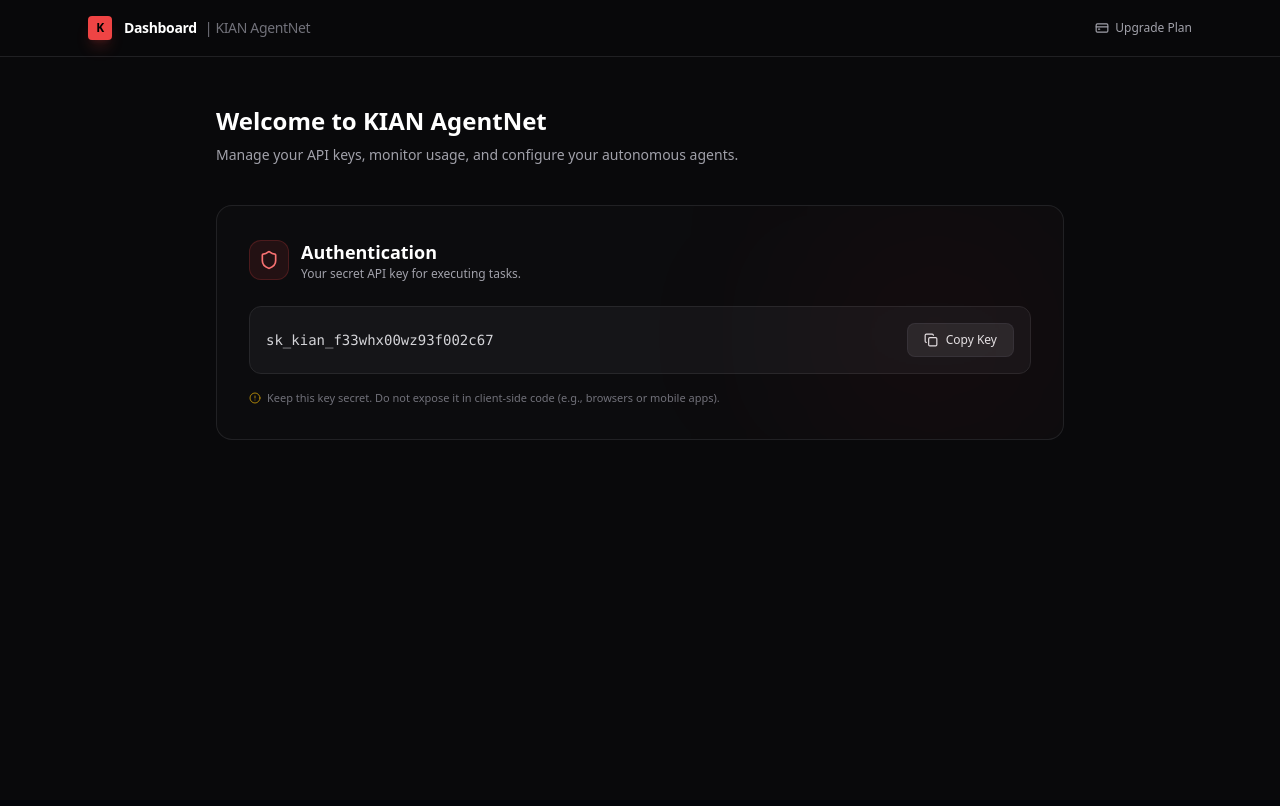
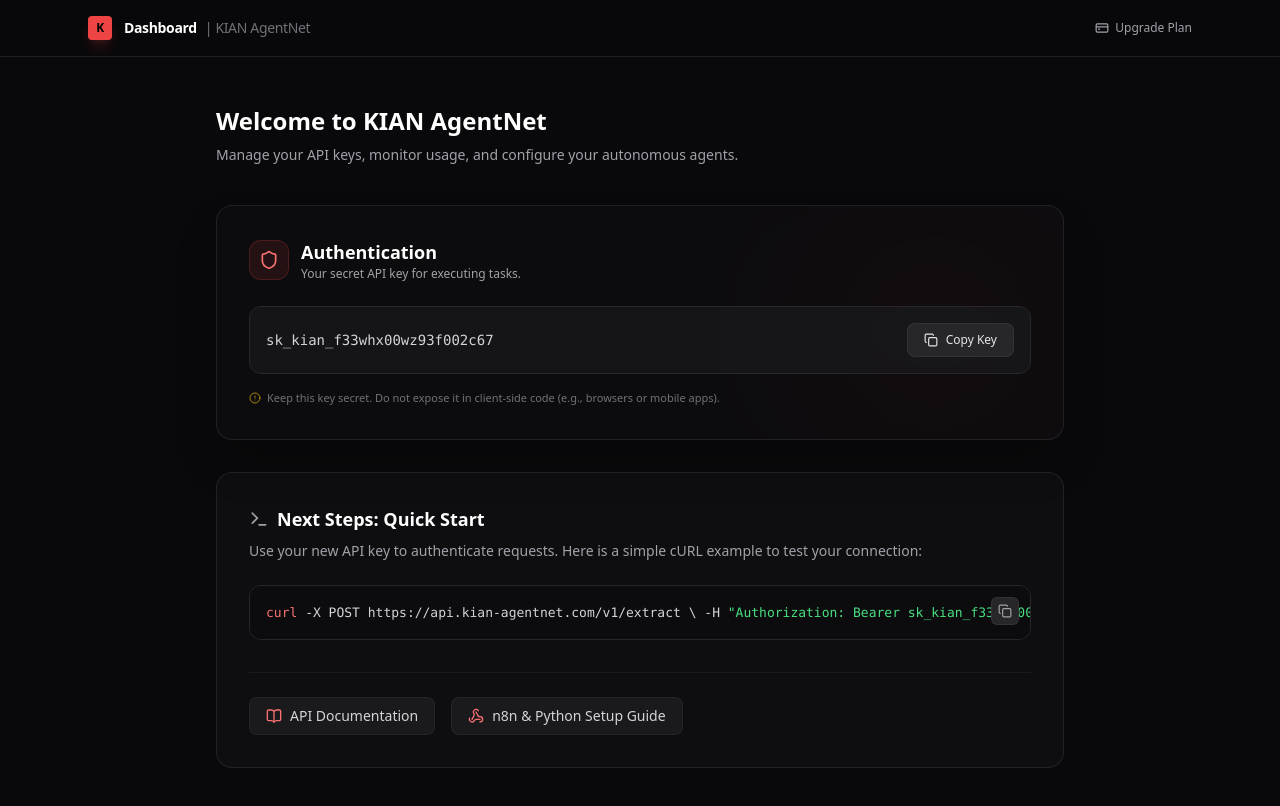
Before and after one commit to chromadreamstudio-netizen/kian-agentnet-ui, a Next.js app: page /dashboard in a window 1280 px wide. Both pictures are taken after a click on the button "Generate Secret Key". Shown: the top 806 px of the page. Built offline with nearby package versions, Linux system fonts and the light colour scheme.

Commit message:
feat: add quick start guide and cURL example after API key generation

```diff
--- a/src/app/dashboard/page.tsx
+++ b/src/app/dashboard/page.tsx
@@ -2,17 +2,20 @@
 
 import { useState } from "react";
 import Link from "next/link";
-import { Key, Copy, Check, Shield, Zap, CreditCard, AlertCircle } from "lucide-react";
+import {
+  Key, Copy, Check, Shield, Zap, CreditCard,
+  AlertCircle, Terminal, BookOpen, Webhook
+} from "lucide-react";
 
 export default function DashboardPage() {
   const [apiKey, setApiKey] = useState<string | null>(null);
   const [isGenerating, setIsGenerating] = useState(false);
   const [copied, setCopied] = useState(false);
+  const [codeCopied, setCodeCopied] = useState(false);
 
-  // دالة لتوليد المفتاح (يمكنك ربطها بـ Supabase لاحقاً)
+  // دالة لتوليد المفتاح (محاكاة للواجهة الأمامية)
   const handleGenerateKey = async () => {
     setIsGenerating(true);
-    // محاكاة وقت التحميل ليعطي شعوراً احترافياً
     setTimeout(() => {
       const generatedKey = "sk_kian_" + Math.random().toString(36).substr(2, 12) + "93f002c67";
       setApiKey(generatedKey);
@@ -20,16 +23,14 @@
     }, 1200);
   };
 
-  const copyToClipboard = () => {
-    if (apiKey) {
-      navigator.clipboard.writeText(apiKey);
-      setCopied(true);
-      setTimeout(() => setCopied(false), 2000);
-    }
+  const copyToClipboard = (text: string, setCopyState: (val: boolean) => void) => {
+    navigator.clipboard.writeText(text);
+    setCopyState(true);
+    setTimeout(() => setCopyState(false), 2000);
   };
 
   return (
-    <div className="min-h-screen bg-[#09090b] text-zinc-100 font-sans">
+    <div className="min-h-screen bg-[#09090b] text-zinc-100 font-sans pb-20">
       {/* Header */}
       <header className="border-b border-zinc-800/80 bg-[#09090b]/80 backdrop-blur-xl sticky top-0 z-50">
         <div className="max-w-6xl mx-auto px-6 h-14 flex items-center justify-between">
@@ -57,10 +58,10 @@
         </div>
 
         {/* API Key Section */}
-        <div className="bg-[#0c0c0e] border border-zinc-800/80 rounded-2xl p-8 relative overflow-hidden">
+        <div className="bg-[#0c0c0e] border border-zinc-800/80 rounded-2xl p-8 relative overflow-hidden shadow-2xl">
           <div className="absolute top-0 right-0 p-32 bg-red-500/5 blur-[100px] rounded-full pointer-events-none" />
 
-          <div className="flex items-center gap-3 mb-6">
+          <div className="flex items-center gap-3 mb-6 relative z-10">
             <div className="w-10 h-10 rounded-xl bg-red-500/10 border border-red-500/20 flex items-center justify-center">
               <Shield className="text-red-400" size={20} />
             </div>
@@ -71,11 +72,11 @@
           </div>
 
           {!apiKey ? (
-            <div className="bg-zinc-900/50 border border-zinc-800/50 rounded-xl p-8 text-center">
+            <div className="bg-zinc-900/50 border border-zinc-800/50 rounded-xl p-8 text-center relative z-10">
               <Key className="mx-auto text-zinc-500 mb-4" size={32} />
               <h3 className="text-sm font-medium text-zinc-200 mb-2">No API Key Found</h3>
               <p className="text-xs text-zinc-400 mb-6 max-w-sm mx-auto">
-                Generate your first secret key to start connecting your agents to the KIAN network. You currently have 50 free credits.
+                Generate your first secret key to start connecting your agents to the KIAN network.
               </p>
               <button
                 onClick={handleGenerateKey}
@@ -92,13 +93,13 @@
               </button>
             </div>
           ) : (
-            <div className="space-y-4">
+            <div className="space-y-4 relative z-10">
               <div className="bg-zinc-900/80 border border-zinc-800 rounded-xl p-4 flex flex-col sm:flex-row sm:items-center justify-between gap-4">
                 <div className="font-mono text-sm text-zinc-300 break-all select-all">
                   {apiKey}
                 </div>
                 <button
-                  onClick={copyToClipboard}
+                  onClick={() => copyToClipboard(apiKey, setCopied)}
                   className="shrink-0 flex items-center justify-center gap-2 px-4 py-2 bg-zinc-800 hover:bg-zinc-700 text-zinc-200 text-xs font-medium rounded-lg transition-colors border border-zinc-700/50"
                 >
                   {copied ? <Check size={14} className="text-green-400" /> : <Copy size={14} />}
@@ -112,6 +113,44 @@
             </div>
           )}
         </div>
+
+        {/* Quick Start Section - يظهر فقط بعد إنشاء المفتاح */}
+        {apiKey && (
+          <div className="mt-8 bg-zinc-900/40 border border-zinc-800/80 rounded-2xl p-8 animate-in fade-in slide-in-from-bottom-4 duration-700">
+            <h2 className="text-lg font-semibold text-white mb-2 flex items-center gap-2">
+              <Terminal className="text-zinc-400" size={20} /> Next Steps: Quick Start
+            </h2>
+            <p className="text-sm text-zinc-400 mb-6">
+              Use your new API key to authenticate requests. Here is a simple cURL example to test your connection:
+            </p>
+
+            <div className="relative group">
+              <div className="absolute right-3 top-3">
+                <button
+                  onClick={() => copyToClipboard(`curl -X POST https://api.kian-agentnet.com/v1/extract \\\n  -H "Authorization: Bearer ${apiKey}" \\\n  -H "Content-Type: application/json" \\\n  -d '{"target": "https://example.com"}'`, setCodeCopied)}
+                  className="p-1.5 bg-zinc-800 hover:bg-zinc-700 text-zinc-400 hover:text-white rounded-md transition-colors border border-zinc-700/50"
+                >
+                  {codeCopied ? <Check size={14} className="text-green-400" /> : <Copy size={14} />}
+                </button>
+              </div>
+              <pre className="bg-[#0c0c0e] border border-zinc-800 rounded-xl p-4 font-mono text-[13px] text-zinc-300 overflow-x-auto leading-relaxed">
+<span className="text-red-400">curl</span> -X POST https://api.kian-agentnet.com/v1/extract \
+  -H <span className="text-green-400">"Authorization: Bearer {apiKey}"</span> \
+  -H <span className="text-green-400">"Content-Type: application/json"</span> \
+  -d <span className="text-yellow-300">'&#123;"target": "https://example.com"&#125;'</span>
+              </pre>
+            </div>
+
+            <div className="mt-8 flex flex-wrap gap-4 pt-6 border-t border-zinc-800/50">
+              <Link href="#" className="flex items-center gap-2 text-sm text-zinc-300 hover:text-white bg-zinc-800/50 hover:bg-zinc-800 px-4 py-2 rounded-lg transition-colors border border-zinc-700/30">
+                <BookOpen size={16} className="text-red-400" /> API Documentation
+              </Link>
+              <Link href="#" className="flex items-center gap-2 text-sm text-zinc-300 hover:text-white bg-zinc-800/50 hover:bg-zinc-800 px-4 py-2 rounded-lg transition-colors border border-zinc-700/30">
+                <Webhook size={16} className="text-red-400" /> n8n & Python Setup Guide
+              </Link>
+            </div>
+          </div>
+        )}
       </main>
     </div>
   );
```
